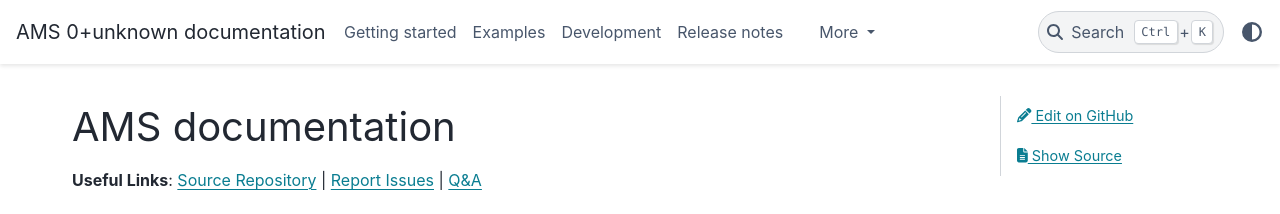
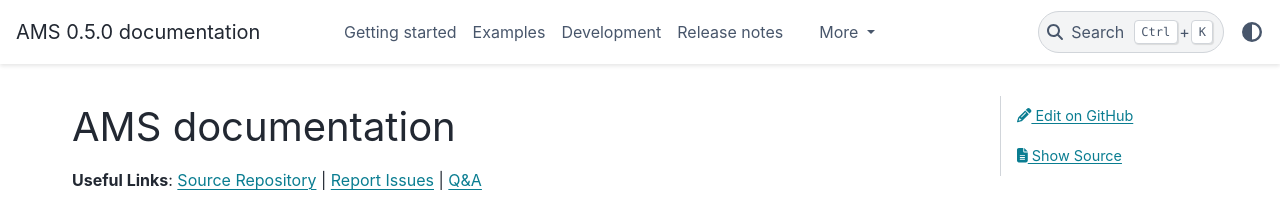
Before and after one commit to CURENT/ams, a Sphinx documentation site: the page built from docs/source/index.rst, in a window 1280 px wide. Shown: the top 214 px of the page. Built offline with Sphinx 7.4.7 and the PyData theme 0.15.4, drawn with Linux system fonts in a browser that asks for light colours.

Commit message:
Remove ams in doc conf

```diff
--- a/docs/source/conf.py
+++ b/docs/source/conf.py
@@ -10,7 +10,7 @@
 # https://www.sphinx-doc.org/en/master/usage/configuration.html#general-configuration
 
 # TODO: fix the importing error later on
-import ams
+# import ams
 # import shutil
 
 extensions = [
@@ -65,10 +65,12 @@ copyright = '2023, Jinning Wang'
 author = 'Jinning Wang'
 
 # TODO: fix the version later on
-# The short X.Y version.
-version = ams.__version__
-# The full version, including alpha/beta/rc tags.
-release = ams.__version__
+version = "0.5.0"
+release = "0.5.0"
+# # The short X.Y version.
+# version = ams.__version__
+# # The full version, including alpha/beta/rc tags.
+# release = ams.__version__
 
 # The name of the Pygments (syntax highlighting) style to use.
 pygments_style = 'sphinx'
```
